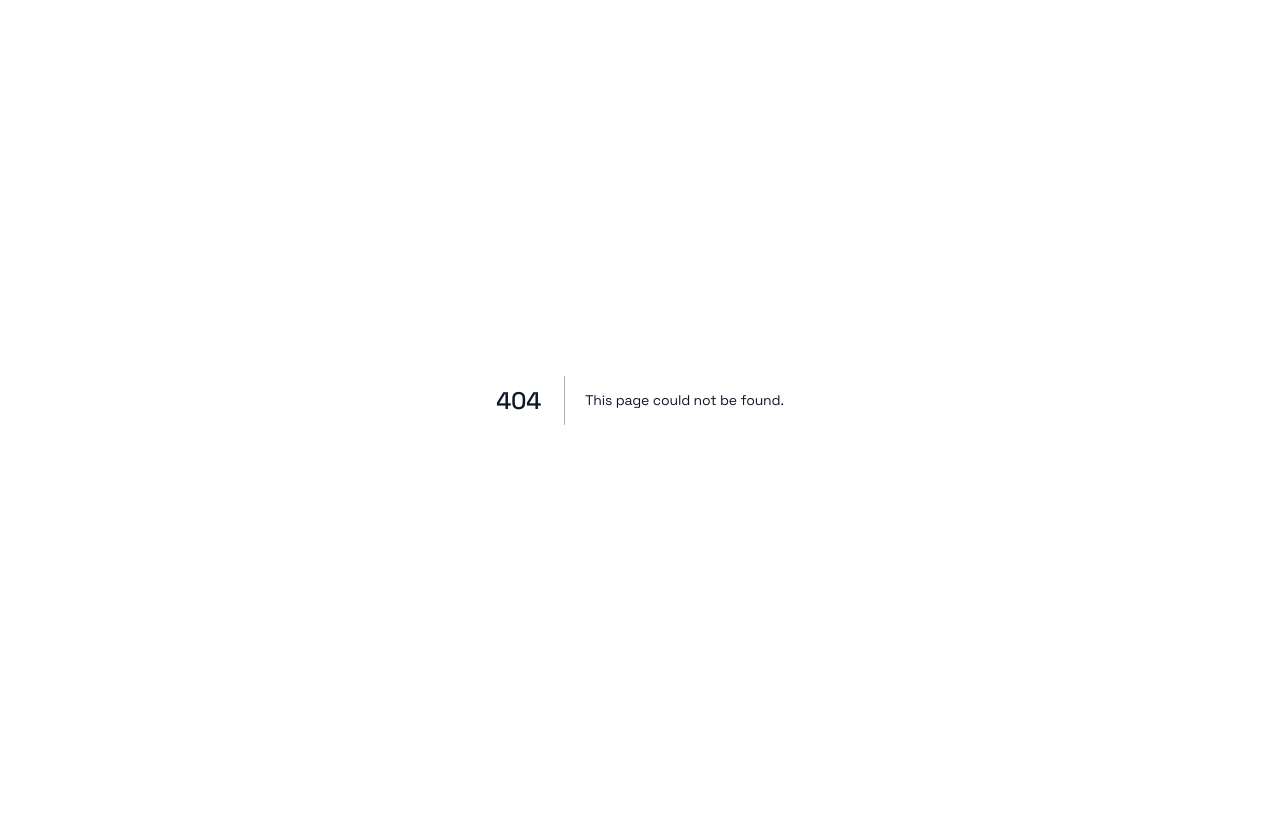
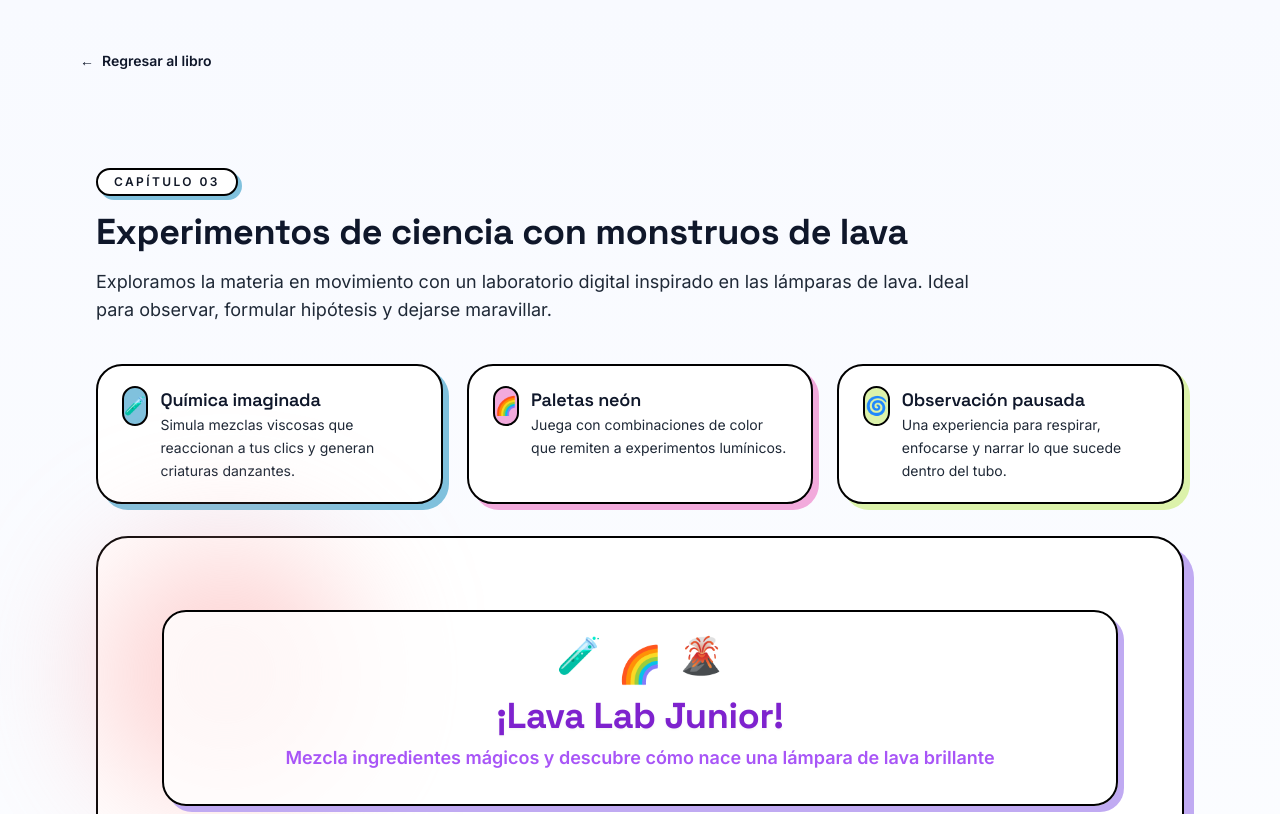
Before and after one commit to platohedro/Quiero-aprender, a Next.js app: page /sesiones/laboratorio in a window 1280 px wide. Before the commit this address had no page. Shown: the top 814 px of the page. Built offline with nearby package versions, Linux system fonts and the light colour scheme.

Commit message:
add pagina para cada juego

```diff
--- a/app/page.tsx
+++ b/app/page.tsx
@@ -1,5 +1,6 @@
 "use client";
 import React, { CSSProperties, useEffect, useState } from "react";
+import Link from "next/link";
 import { ThemedSection, TopNav } from "@/components/themes";
 import GaleriaPersonajes from "@/components/GaleriaPersonajes";
 import Acuarela from "@/components/Acuarela";
@@ -9,6 +10,18 @@ import Slot777Vertical from "@/components/slot/Slot777Vertical";
 import LavaLampLab from "@/components/LavaLampLab";
 import AutoCuidadoBoard from "@/components/mesa/AutoCuidadoBoard";
 import ScrollToTopButton from "@/components/ScrollToTopButton";
+
+const StandaloneButton = ({ id }: { id: string }) => (
+  <div className="mb-6 flex justify-end">
+    <Link
+      href={`/sesiones/${id}`}
+      className="inline-flex items-center gap-2 rounded-full border-2 border-black bg-white px-4 py-1.5 text-xs font-display font-semibold uppercase tracking-[0.3em] text-[#0f172a] shadow-[4px_4px_0_#DCF2AA] transition-transform duration-150 hover:-translate-y-0.5"
+    >
+      Abrir solo
+      <span aria-hidden>↗</span>
+    </Link>
+  </div>
+);
 
 function Inicio() {
   const sesiones = [
@@ -209,6 +222,7 @@ export default function YoQuieroAprenderApp() {
             { icon: '🎧', title: 'Escucha atenta', text: 'El ejercicio propone bajar el ritmo, identificar sonidos y compartir lo que evocan.' },
           ]}
         >
+          <StandaloneButton id="semillas" />
           <div className="space-y-12">
             <div>
               <h4 className="mb-2 font-display text-base font-semibold text-[#0f172a]">Galería de semillas sonoras</h4>
@@ -227,6 +241,7 @@ export default function YoQuieroAprenderApp() {
           description="De las semillas pasamos a imaginar seres singulares. Esta vitrina 3D reúne personajes creados por las niñas y niños, listos para contar historias nuevas."
 
         >
+          <StandaloneButton id="galeria" />
           <GaleriaPersonajes />
         </ThemedSection>
         <ThemedSection
@@ -240,6 +255,7 @@ export default function YoQuieroAprenderApp() {
             { icon: '🌀', title: 'Observación pausada', text: 'Una experiencia para respirar, enfocarse y narrar lo que sucede dentro del tubo.' },
           ]}
         >
+          <StandaloneButton id="laboratorio" />
           <LavaLampLab />
         </ThemedSection>
         <ThemedSection
@@ -249,6 +265,7 @@ export default function YoQuieroAprenderApp() {
           description="Convertimos las reflexiones en movimiento con un tablero colaborativo. Las casillas proponen retos, preguntas y abrazos que fortalecen el cuidado mutuo."
 
         >
+          <StandaloneButton id="mesa" />
           <AutoCuidadoBoard />
         </ThemedSection>
         <ThemedSection
@@ -258,6 +275,7 @@ export default function YoQuieroAprenderApp() {
           description="El agua, el pigmento y el papel se encuentran en una experiencia que celebra los gestos espontáneos. Esta herramienta digital imita manchas, veladuras y texturas húmedas."
 
         >
+          <StandaloneButton id="acuarela" />
           <Acuarela />
         </ThemedSection>
         <ThemedSection
@@ -271,6 +289,7 @@ export default function YoQuieroAprenderApp() {
             { icon: '🗣️', title: 'Narraciones instantáneas', text: 'Usa cada combinación como disparador para crear relatos colectivos.' },
           ]}
         >
+          <StandaloneButton id="slot" />
           <Slot777Vertical />
         </ThemedSection>
         <ThemedSection
--- /dev/null
+++ b/app/sesiones/acuarela/page.tsx
@@ -0,0 +1,29 @@
+import Link from "next/link";
+import { ThemedSection } from "@/components/themes";
+import Acuarela from "@/components/Acuarela";
+
+export default function AcuarelaPage() {
+  return (
+    <div className="min-h-screen bg-gradient-to-b from-[#F8FAFF] to-white">
+      <main className="mx-auto max-w-6xl px-4 pb-16 pt-12">
+        <Link
+          href="/"
+          className="inline-flex items-center gap-2 text-sm font-semibold text-[#0f172a]"
+        >
+          <span aria-hidden>←</span>
+          Regresar al libro
+        </Link>
+
+        <ThemedSection
+          id="acuarela"
+          className="mt-12"
+          title="Pintura en acuarela"
+          eyebrow="Capítulo 05"
+          description="El agua, el pigmento y el papel se encuentran en una experiencia que celebra los gestos espontáneos. Esta herramienta digital imita manchas, veladuras y texturas húmedas."
+        >
+          <Acuarela />
+        </ThemedSection>
+      </main>
+    </div>
+  );
+}
--- /dev/null
+++ b/app/sesiones/galeria/page.tsx
@@ -0,0 +1,29 @@
+import Link from "next/link";
+import { ThemedSection } from "@/components/themes";
+import GaleriaPersonajes from "@/components/GaleriaPersonajes";
+
+export default function GaleriaPage() {
+  return (
+    <div className="min-h-screen bg-gradient-to-b from-[#F8FAFF] to-white">
+      <main className="mx-auto max-w-6xl px-4 pb-16 pt-12">
+        <Link
+          href="/"
+          className="inline-flex items-center gap-2 text-sm font-semibold text-[#0f172a]"
+        >
+          <span aria-hidden>←</span>
+          Regresar al libro
+        </Link>
+
+        <ThemedSection
+          id="galeria"
+          className="mt-12"
+          title="Creación de personajes fantásticos"
+          eyebrow="Capítulo 02"
+          description="De las semillas pasamos a imaginar seres singulares. Esta vitrina 3D reúne personajes creados por las niñas y niños, listos para contar historias nuevas."
+        >
+          <GaleriaPersonajes />
+        </ThemedSection>
+      </main>
+    </div>
+  );
+}
--- /dev/null
+++ b/app/sesiones/laboratorio/page.tsx
@@ -0,0 +1,34 @@
+import Link from "next/link";
+import { ThemedSection } from "@/components/themes";
+import LavaLampLab from "@/components/LavaLampLab";
+
+export default function LaboratorioPage() {
+  return (
+    <div className="min-h-screen bg-gradient-to-b from-[#F8FAFF] to-white">
+      <main className="mx-auto max-w-6xl px-4 pb-16 pt-12">
+        <Link
+          href="/"
+          className="inline-flex items-center gap-2 text-sm font-semibold text-[#0f172a]"
+        >
+          <span aria-hidden>←</span>
+          Regresar al libro
+        </Link>
+
+        <ThemedSection
+          id="laboratorio"
+          className="mt-12"
+          title="Experimentos de ciencia con monstruos de lava"
+          eyebrow="Capítulo 03"
+          description="Exploramos la materia en movimiento con un laboratorio digital inspirado en las lámparas de lava. Ideal para observar, formular hipótesis y dejarse maravillar."
+          highlights={[
+            { icon: "🧪", title: "Química imaginada", text: "Simula mezclas viscosas que reaccionan a tus clics y generan criaturas danzantes." },
+            { icon: "🌈", title: "Paletas neón", text: "Juega con combinaciones de color que remiten a experimentos lumínicos." },
+            { icon: "🌀", title: "Observación pausada", text: "Una experiencia para respirar, enfocarse y narrar lo que sucede dentro del tubo." },
+          ]}
+        >
+          <LavaLampLab />
+        </ThemedSection>
+      </main>
+    </div>
+  );
+}
--- /dev/null
+++ b/app/sesiones/mesa/page.tsx
@@ -0,0 +1,29 @@
+import Link from "next/link";
+import { ThemedSection } from "@/components/themes";
+import AutoCuidadoBoard from "@/components/mesa/AutoCuidadoBoard";
+
+export default function MesaPage() {
+  return (
+    <div className="min-h-screen bg-gradient-to-b from-[#F8FAFF] to-white">
+      <main className="mx-auto max-w-6xl px-4 pb-16 pt-12">
+        <Link
+          href="/"
+          className="inline-flex items-center gap-2 text-sm font-semibold text-[#0f172a]"
+        >
+          <span aria-hidden>←</span>
+          Regresar al libro
+        </Link>
+
+        <ThemedSection
+          id="mesa"
+          className="mt-12"
+          title="Juego de mesa sobre el autocuidado"
+          eyebrow="Capítulo 04"
+          description="Convertimos las reflexiones en movimiento con un tablero colaborativo. Las casillas proponen retos, preguntas y abrazos que fortalecen el cuidado mutuo."
+        >
+          <AutoCuidadoBoard />
+        </ThemedSection>
+      </main>
+    </div>
+  );
+}
--- /dev/null
+++ b/app/sesiones/semillas/page.tsx
@@ -0,0 +1,44 @@
+import Link from "next/link";
+import { ThemedSection } from "@/components/themes";
+import SemillasSonoras from "@/components/SemillasSonoras";
+import Marimba from "@/components/Marimba";
+
+export default function SemillasPage() {
+  return (
+    <div className="min-h-screen bg-gradient-to-b from-[#F8FAFF] to-white">
+      <main className="mx-auto max-w-6xl px-4 pb-16 pt-12">
+        <Link
+          href="/"
+          className="inline-flex items-center gap-2 text-sm font-semibold text-[#0f172a]"
+        >
+          <span aria-hidden>←</span>
+          Regresar al libro
+        </Link>
+
+        <ThemedSection
+          id="semillas"
+          className="mt-12"
+          title="El cuidado de la semilla"
+          eyebrow="Capítulo 01"
+          description="Abrimos el camino preparando el terreno y escuchando a las semillas que despiertan. Cada interacción es un recordatorio de la paciencia, el riego y el afecto necesarios para que la vida brote."
+          highlights={[
+            { icon: "🌱", title: "Siembra sonora", text: "Cada semilla responde con una textura musical distinta que simboliza su crecimiento." },
+            { icon: "🪴", title: "Rituales de riego", text: "Diseña rutinas breves que invitan a cuidar, observar y registrar cambios día a día." },
+            { icon: "🎧", title: "Escucha atenta", text: "El ejercicio propone bajar el ritmo, identificar sonidos y compartir lo que evocan." },
+          ]}
+        >
+          <div className="space-y-12">
+            <div>
+              <h4 className="mb-2 font-display text-base font-semibold text-[#0f172a]">Galería de semillas sonoras</h4>
+              <SemillasSonoras />
+            </div>
+            <div>
+              <h4 className="mb-2 font-display text-base font-semibold text-[#0f172a]">Marimba</h4>
+              <Marimba />
+            </div>
+          </div>
+        </ThemedSection>
+      </main>
+    </div>
+  );
+}
--- /dev/null
+++ b/app/sesiones/slot/page.tsx
@@ -0,0 +1,34 @@
+import Link from "next/link";
+import { ThemedSection } from "@/components/themes";
+import Slot777Vertical from "@/components/slot/Slot777Vertical";
+
+export default function SlotPage() {
+  return (
+    <div className="min-h-screen bg-gradient-to-b from-[#F8FAFF] to-white">
+      <main className="mx-auto max-w-6xl px-4 pb-16 pt-12">
+        <Link
+          href="/"
+          className="inline-flex items-center gap-2 text-sm font-semibold text-[#0f172a]"
+        >
+          <span aria-hidden>←</span>
+          Regresar al libro
+        </Link>
+
+        <ThemedSection
+          id="slot"
+          className="mt-12"
+          title="El animalario"
+          eyebrow="Capítulo 06"
+          description="Cerramos jugando con el azar. Este animalario digital combina cabezas, cuerpos y patas para inventar criaturas improbables que inspiran historias nuevas."
+          highlights={[
+            { icon: "🎰", title: "Combinatoria lúdica", text: "Gira las columnas y descubre mezclas inesperadas de rasgos y texturas." },
+            { icon: "🐾", title: "Catálogo infinito", text: "Guarda tus criaturas favoritas para dibujarlas, animarlas o darles voz." },
+            { icon: "🗣️", title: "Narraciones instantáneas", text: "Usa cada combinación como disparador para crear relatos colectivos." },
+          ]}
+        >
+          <Slot777Vertical />
+        </ThemedSection>
+      </main>
+    </div>
+  );
+}
--- a/components/themes.tsx
+++ b/components/themes.tsx
@@ -10,6 +10,7 @@ type ThemedSectionProps = {
   eyebrow?: string;
   description?: string;
   highlights?: Array<{ id?: string; title: string; text: string; icon?: string }>;
+  className?: string;
 };
 
 function HighlightCard({ title, text, icon, index }: { title: string; text: string; icon?: string; index: number }) {
@@ -36,9 +37,16 @@ function HighlightCard({ title, text, icon, index }: { title: string; text: stri
   );
 }
 
-export function ThemedSection({ id, title, children, eyebrow, description, highlights = [] }: ThemedSectionProps) {
+export function ThemedSection({ id, title, children, eyebrow, description, highlights = [], className }: ThemedSectionProps) {
+  const sectionClasses = [
+    "mx-auto mt-24 w-full max-w-6xl scroll-mt-28 px-4 first:mt-12",
+    className ?? "",
+  ]
+    .join(" ")
+    .trim();
+
   return (
-    <section id={id} className="mx-auto mt-24 w-full max-w-6xl scroll-mt-28 px-4 first:mt-12">
+    <section id={id} className={sectionClasses}>
       <header className="mb-10 max-w-4xl space-y-4">
         {eyebrow ? (
           <span className="inline-flex items-center gap-2 rounded-full border-2 border-black bg-white px-4 py-1 text-xs font-semibold uppercase tracking-[0.2em] text-[#111827] shadow-[4px_4px_0_#80C1DD]">
```
